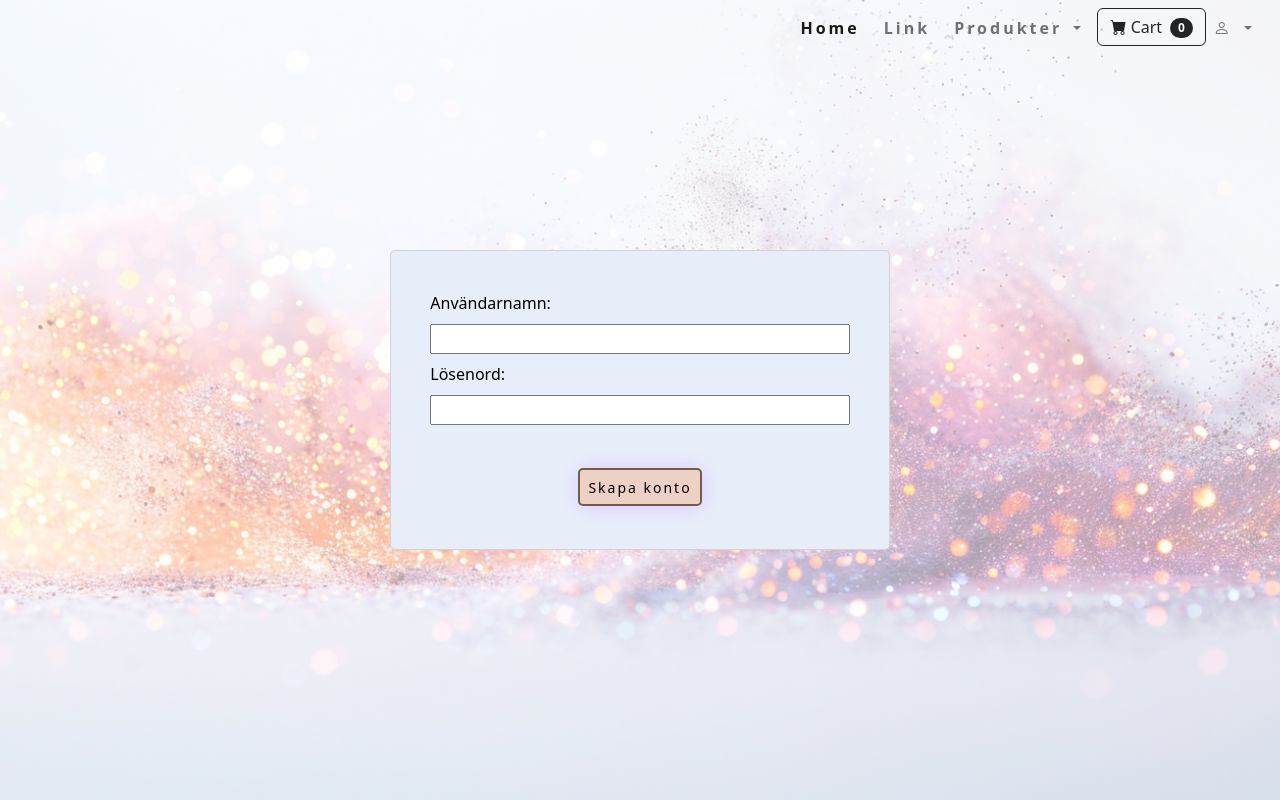
After one commit to Response201/webshop-PHP, a PHP site: page /create?type=login in a window 1280 px wide. The commit adds this page. Run offline with PHP 8.4, Linux system fonts and the light colour scheme; data that the repository does not hold is empty.

Commit message:
start on login/create user

```diff
--- a/Components/navbar.php
+++ b/Components/navbar.php
@@ -1,8 +1,8 @@
 <!-- navbar.php -->
 <?php
-// include --  OK även om filen inte finns
-//include_once("Models/Products.php");
+
 require_once ("Models/Database.php");
+$dbContext = new DBContext();
 ?>
 <nav class="navbar navbar-default navbar-expand-lg text-white fixed-top" role="navigation">
     <div class="container-fluid">
@@ -48,11 +48,11 @@ require_once ("Models/Database.php");
                         <i class="bi bi-person"></i>
                     </a>
                     <ul class="dropdown-menu dropdown-menu-end" style="max-width:100px;">
-                        <li><a class="dropdown-item" href="#">Logga In</a></li>
+                        <li><a class="dropdown-item" href="create?type=login">Logga In</a></li>
                         <li>
                             <hr class="dropdown-divider">
                         </li>
-                        <li><a class="dropdown-item" href="#">skapa konto</a></li>
+                        <li><a class="dropdown-item" href="/create?type=create">skapa konto</a></li>
                     </ul>
                 </li>
             </ul>
--- /dev/null
+++ b/Pages/create.php
@@ -0,0 +1,92 @@
+<?php include_once ('Models/Database.php');
+
+
+$dbContext = new DBContext();
+
+$type = $_GET['type'] ?? "";
+
+if ($type === 'login') {
+
+
+
+
+
+
+} else {
+
+
+
+
+
+
+}
+
+?>
+<!DOCTYPE HTML>
+
+<head>
+    <meta charset="utf-8" />
+    <meta name="viewport" content="width=device-width, initial-scale=1, shrink-to-fit=no" />
+    <meta name="description" content="" />
+    <meta name="author" content="" />
+    <title>Shop Homepage - Start Bootstrap Template</title>
+    <!-- Favicon-->
+    <link rel="icon" type="image/x-icon" href="assets/favicon.ico" />
+    <script src="https://code.jquery.com/jquery-3.6.0.min.js"></script>
+    <!-- Bootstrap icons-->
+    <link href="https://cdn.jsdelivr.net/npm/bootstrap-icons@1.5.0/font/bootstrap-icons.css" rel="stylesheet" />
+    <link rel="stylesheet" href="https://cdnjs.cloudflare.com/ajax/libs/font-awesome/4.7.0/css/font-awesome.min.css">
+    <!-- Core theme CSS (includes Bootstrap)-->
+    <link href="/css/styles.css" rel="stylesheet" />
+    <link href="/css/createUserForm.css" rel="stylesheet" />
+</head>
+
+<body>
+    <?php
+
+    $dbContext->getAllCategories();
+    include_once ('Components/navbar.php');
+
+
+
+
+    ?>
+    <article class="createUserFormContainer">
+
+
+
+
+        <img src="./assets/images/background.png" class="background___img" />
+
+        <form class="createUserForm" method="POST">
+            <p>
+                <?php echo "$q "; ?>
+            </p>
+            <section class="createInputContainer">
+                <label class="createInput">Användarnamn: </label>
+                <input name="username" class="createInput" />
+                <label class="createInput">Lösenord: </label>
+                <input name="password" class="createInput" type="password" />
+
+            </section>
+            <section class="createBtnContainer">
+                <button class="createBtn">Skapa konto</i></button>
+            </section>
+
+        </form>
+
+
+
+
+
+    </article>
+
+
+
+
+
+    <script src="https://cdn.jsdelivr.net/npm/bootstrap@5.2.3/dist/js/bootstrap.bundle.min.js"></script>
+    <script src="js/activeBtns.js"></script>
+</body>
+
+</html>
--- /dev/null
+++ b/css/createUserForm.css
@@ -0,0 +1,95 @@
+.createUserFormContainer {
+
+    position: relative;
+    height: 100vh;
+    min-height: 500px;
+    display: flex;
+    justify-content: center;
+    align-items: center;
+
+}
+
+.background___img {
+    position: absolute;
+    top: 0;
+    z-index: 0;
+    height: 100%;
+    width: 100%;
+    object-fit: cover;
+    filter: opacity(40%);
+}
+
+.createUserForm {
+    background-color: #e8edfa;
+    height: 300px;
+    width: clamp(200px, 90vw, 500px);
+    display: flex;
+    flex-direction: column;
+    justify-content: space-evenly;
+    align-items: center;
+    padding: 1rem;
+
+    border-radius: 5px;
+    border: 1px solid lightgray;
+
+}
+
+
+
+.createInputContainer,
+.createBtnContainer {
+
+    width: 100%;
+    display: flex;
+    flex-direction: column;
+    justify-content: space-evenly;
+    align-items: center;
+
+}
+
+
+
+
+
+
+.createBtnContainer {
+
+    height: 40%;
+    justify-content: center;
+}
+
+.createBtn {
+    letter-spacing: 2px;
+    background-color: rgba(241, 182, 143, 0.5);
+    border: 2px solid #2410009a;
+    box-shadow: 1px 1px 20px #7600fd23;
+    border-radius: 5px;
+    width: fit-content;
+    text-decoration: none;
+    text-align: center;
+    margin-top: 0.5rem;
+    padding: 0.4rem 0.5rem;
+    font-size: clamp(10px, 2vw, 14px);
+    transition: 0.25s ease-in;
+}
+
+
+.createBtn:hover {
+
+    transform: scale(95%);
+    background-color: rgba(159, 118, 200, 0.408);
+    border: 2px solid #6100fda3;
+
+}
+
+.createInputContainer {
+    height: 60%;
+
+}
+
+.createInput {
+
+    display: block;
+    min-width: 90%;
+
+}
--- a/functions/UpdateFunc.php
+++ b/functions/UpdateFunc.php
@@ -15,7 +15,7 @@ function updateProduct($link)
         $v->field('title')->required()->alpha([' '])->min_len(1)->max_len(50);
         $v->field('price')->required()->numeric()->min_val(1);
         if ($v->is_valid()) {
-            $dbContext->updateProduct($product->id, $product->title, $product->price);
+            $dbContext->updateProduct($product->id, $product->price);
             header("Location: $link "); // uppmaning Location = byt location till det jag säger
             exit;
         } else {
--- a/index.php
+++ b/index.php
@@ -15,5 +15,9 @@ $router->addRoute('/product', function () {
     require __DIR__ .'/Pages/product.php';
 });
 
+$router->addRoute('/create', function () {
+    require __DIR__ .'/Pages/create.php';
+});
+
 $router->dispatch();
 ?>
```
Also changed, not shown: Models/Database.php (+89 -9 lines), Models/Order.php (added, +9 -0 lines), Models/Order_products.php (added, +11 -0 lines), Models/User.php (added, +10 -0 lines), Pages/product.php (+11 -1 lines).
